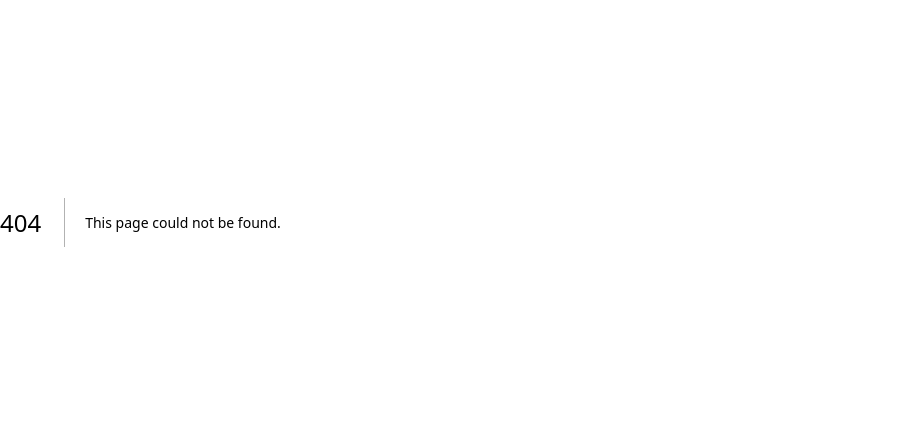
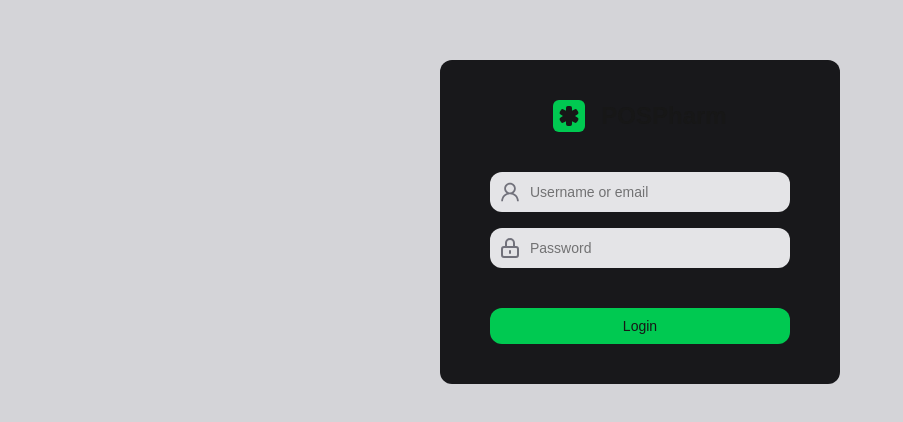
Before and after one commit to gotired/POSPharm, a Next.js app in the folder client/: page /login in a window 1280 px wide. Before the commit this address had no page. Shown: the part 178-600 px from the top of the page, without its empty margins (0-903 px from the left). Built offline with nearby package versions, Linux system fonts and the light colour scheme; a web font is replaced by a local one.

Commit message:
feat: add login page

```diff
--- /dev/null
+++ b/client/pages/login.tsx
@@ -0,0 +1,91 @@
+import { loginUser } from "@/api/auth";
+import { CircularProgress } from "@mui/material";
+import { useRouter } from "next/navigation";
+import { useState } from "react";
+import { AiOutlineUser } from "react-icons/ai";
+import { HiOutlineLockClosed } from "react-icons/hi";
+import { TbMedicalCrossFilled } from "react-icons/tb";
+
+export default function Login() {
+  const router = useRouter();
+
+  const [credentials, setCredentials] = useState({
+    username: "",
+    password: "",
+  });
+  const [loading, setLoading] = useState(false);
+
+  const handleChange = (e: React.ChangeEvent<HTMLInputElement>) => {
+    setCredentials({ ...credentials, [e.target.name]: e.target.value });
+  };
+
+  const handleSubmit = async (e: React.FormEvent) => {
+    e.preventDefault();
+    setLoading(true);
+
+    try {
+      const data = await loginUser(credentials.username, credentials.password);
+      router.push("/tenants");
+    } catch (error) {
+      console.log(error);
+    } finally {
+      setLoading(false);
+    }
+  };
+
+  return (
+    <div className="w-full flex justify-center items-center bg-zinc-300">
+      <div className="bg-zinc-900 px-6 py-10 rounded-xl flex flex-col gap-10 w-100 items-center">
+        <div className="flex items-center gap-4">
+          <div className="bg-green-500 rounded-md p-1">
+            <TbMedicalCrossFilled className="text-2xl" />
+          </div>
+          <h1 className="text-2xl font-bold">POSPharm</h1>
+        </div>
+        <form onSubmit={handleSubmit} className="flex flex-col gap-10">
+          <div className="flex flex-col gap-4">
+            <div className="w-75 rounded-xl bg-zinc-200 text-black text-sm flex flex-row items-center p-2">
+              <div className="text-zinc-500 text-2xl flex items-center">
+                <AiOutlineUser />
+              </div>
+              <input
+                type="text"
+                name="username"
+                value={credentials.username}
+                onChange={handleChange}
+                className="bg-transparent outline-none flex-1 px-2"
+                placeholder="Username or email"
+                aria-label="Username"
+              />
+            </div>
+            <div className="w-75 rounded-xl bg-zinc-200 text-black text-sm flex flex-row items-center p-2">
+              <div className="text-zinc-500 text-2xl flex items-center">
+                <HiOutlineLockClosed />
+              </div>
+              <input
+                name="password"
+                value={credentials.password}
+                onChange={handleChange}
+                type="password"
+                className="bg-transparent outline-none flex-1 px-2"
+                placeholder="Password"
+                aria-label="Password"
+              />
+            </div>
+          </div>
+          <button
+            type="submit"
+            disabled={loading}
+            className="w-75 rounded-xl bg-green-500 text-sm p-2 flex justify-center cursor-pointer hover:bg-green-700"
+          >
+            {loading ? (
+              <CircularProgress size="20px" color="inherit" />
+            ) : (
+              "Login"
+            )}
+          </button>
+        </form>
+      </div>
+    </div>
+  );
+}
```
